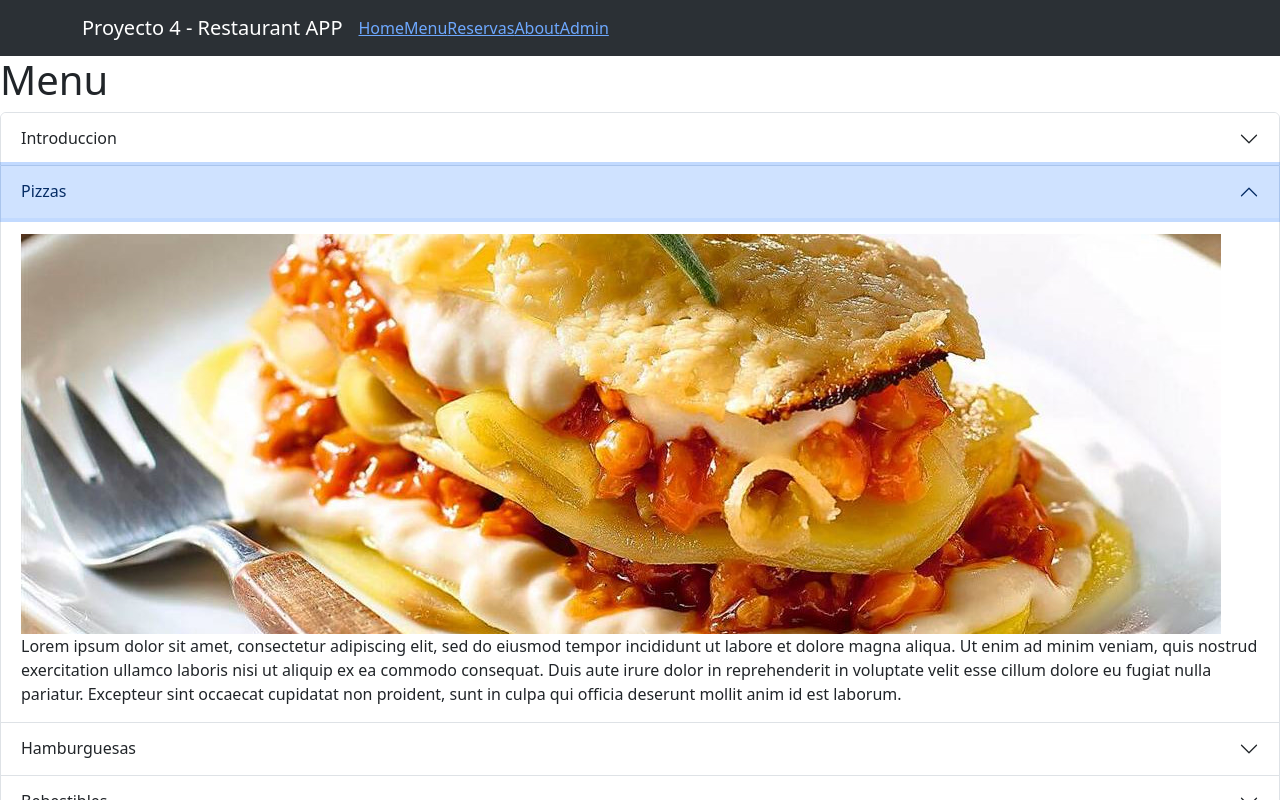
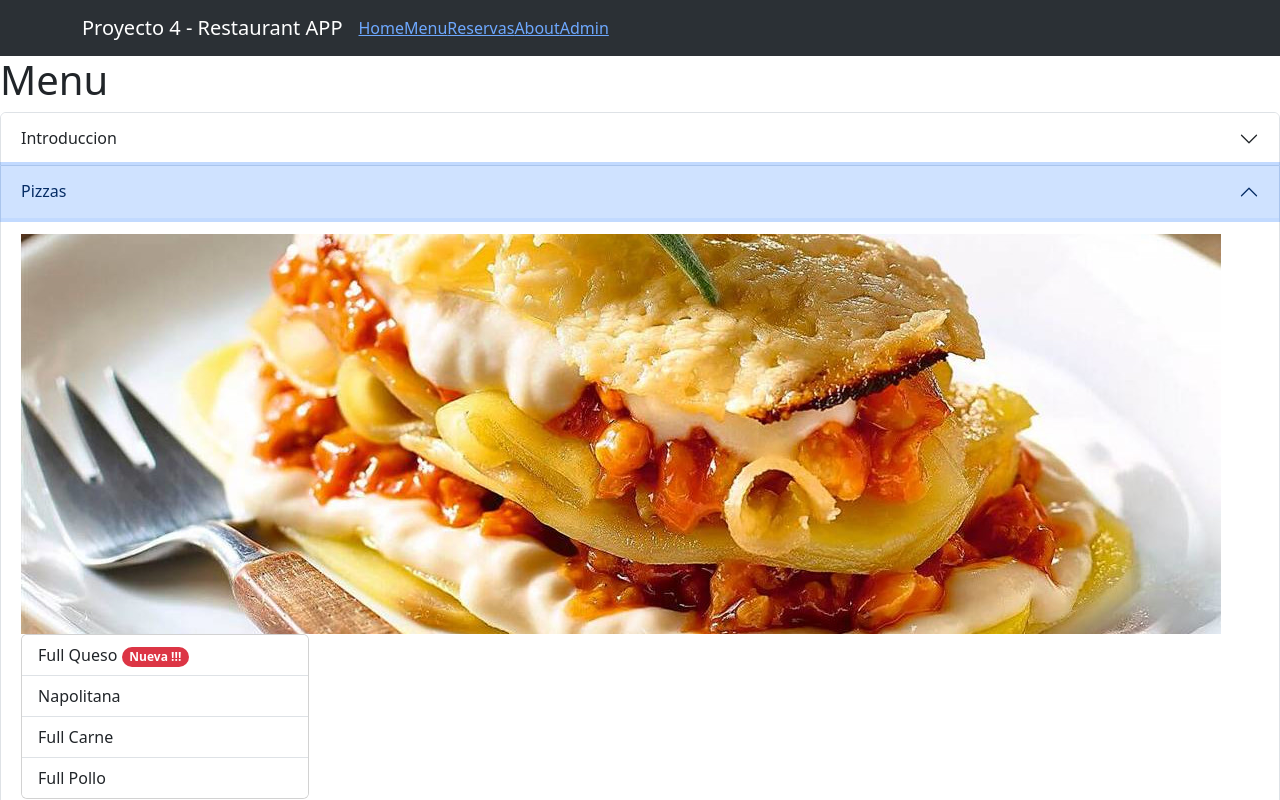
Before and after one commit to spotfreeman/Proyecto4-Restaurant, a React (Vite) app: page /menu in a window 1280 px wide. Both pictures are taken after a click on the button "Pizzas". Shown: the top 800 px of the page. Built offline with nearby package versions, Linux system fonts and the light colour scheme.

Commit message:
Update para el note

```diff
--- a/src/components/Accordion.jsx
+++ b/src/components/Accordion.jsx
@@ -1,6 +1,14 @@
 import Accordion from 'react-bootstrap/Accordion';
 import Image from 'react-bootstrap/Image';
+
+import Card from 'react-bootstrap/Card';
+import ListGroup from 'react-bootstrap/ListGroup';
+import Badge from 'react-bootstrap/Badge';
+
+
 import imagen01 from '../assets/img/imagen01.jpeg'
+import imagen02 from '../assets/img/imagen02.jpeg'
+import imagen03 from '../assets/img/imagen03.jpeg'
 
 function BasicExample() {
     return (
@@ -23,19 +31,26 @@ function BasicExample() {
 
                 <Accordion.Body>
                     <Image src={imagen01} />
+
+                    <Card style={{ width: '18rem' }}>
+                        <ListGroup variant="flush">
+                            <ListGroup.Item>Full Queso <Badge pill bg="danger">Nueva !!!</Badge> </ListGroup.Item>
+                            <ListGroup.Item>Napolitana</ListGroup.Item>
+                            <ListGroup.Item>Full Carne</ListGroup.Item>
+                            <ListGroup.Item>Full Pollo</ListGroup.Item>
+                        </ListGroup>
+                    </Card>
+
                     Lorem ipsum dolor sit amet, consectetur adipiscing elit, sed do
                     eiusmod tempor incididunt ut labore et dolore magna aliqua. Ut enim ad
-                    minim veniam, quis nostrud exercitation ullamco laboris nisi ut
-                    aliquip ex ea commodo consequat. Duis aute irure dolor in
-                    reprehenderit in voluptate velit esse cillum dolore eu fugiat nulla
-                    pariatur. Excepteur sint occaecat cupidatat non proident, sunt in
-                    culpa qui officia deserunt mollit anim id est laborum.
+                    minim veniam, quis nostrud exercitation ullamco labori
                 </Accordion.Body>
             </Accordion.Item>
 
             <Accordion.Item eventKey="2">
                 <Accordion.Header>Hamburguesas</Accordion.Header>
                 <Accordion.Body>
+                    <Image src={imagen02} />
                     Lorem ipsum dolor sit amet, consectetur adipiscing elit, sed do
                     eiusmod tempor incididunt ut labore et dolore magna aliqua. Ut enim ad
                     minim veniam, quis nostrud exercitation ullamco laboris nisi ut
@@ -49,6 +64,21 @@ function BasicExample() {
             <Accordion.Item eventKey="3">
                 <Accordion.Header>Bebestibles</Accordion.Header>
                 <Accordion.Body>
+                    <Image src={imagen03} />
+                    Lorem ipsum dolor sit amet, consectetur adipiscing elit, sed do
+                    eiusmod tempor incididunt ut labore et dolore magna aliqua. Ut enim ad
+                    minim veniam, quis nostrud exercitation ullamco laboris nisi ut
+                    aliquip ex ea commodo consequat. Duis aute irure dolor in
+                    reprehenderit in voluptate velit esse cillum dolore eu fugiat nulla
+                    pariatur. Excepteur sint occaecat cupidatat non proident, sunt in
+                    culpa qui officia deserunt mollit anim id est laborum.
+                </Accordion.Body>
+            </Accordion.Item>
+
+            <Accordion.Item eventKey="4">
+                <Accordion.Header>Postres</Accordion.Header>
+                <Accordion.Body>
+                    <Image src={imagen01} />
                     Lorem ipsum dolor sit amet, consectetur adipiscing elit, sed do
                     eiusmod tempor incididunt ut labore et dolore magna aliqua. Ut enim ad
                     minim veniam, quis nostrud exercitation ullamco laboris nisi ut
--- a/src/components/Footer.jsx
+++ b/src/components/Footer.jsx
@@ -11,7 +11,7 @@ export const Footer = () => {
                 <Card.Body>
                     <Card.Title className=''>Footer Titulo</Card.Title>
                     <Card.Text>
-                        With supporting text below as a natural lead-in to additional content.
+                        With supporting text
                     </Card.Text>
                 </Card.Body>
             </Card>
```
